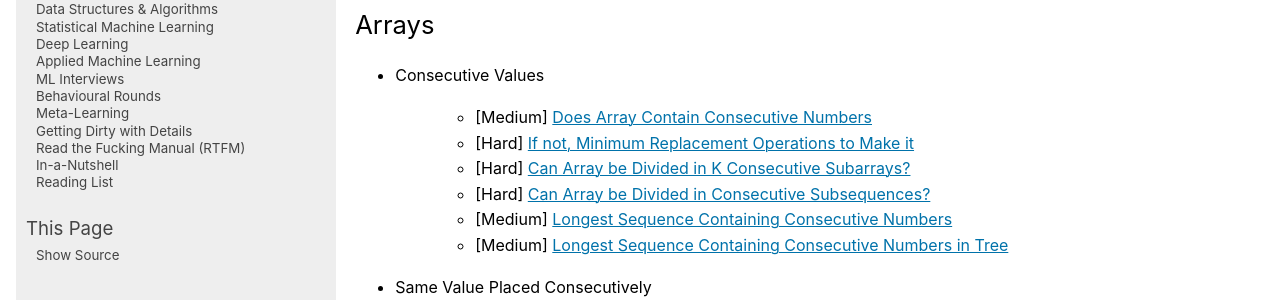
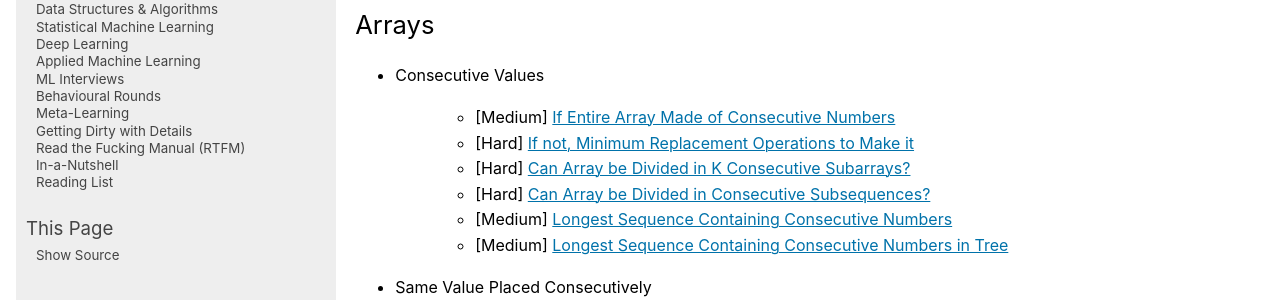
Before and after one commit to uselesstechjunks/leetcode, a Sphinx documentation site: the page built from docs/source/dsa/qb.rst, in a window 1280 px wide and 900 px high. Shown: the part 157-457 px from the top of the window. Built offline with Sphinx 7.4.7, drawn with Linux system fonts in a browser that asks for light colours; pages that are not in the unit, such as notebooks, are missing from menus.

Commit message:
Update qb.rst

```diff
--- a/docs/source/dsa/qb.rst
+++ b/docs/source/dsa/qb.rst
@@ -5,7 +5,7 @@ Arrays
 =====================================================================
 - Consecutive Values
 
-	- [Medium] `Does Array Contain Consecutive Numbers <https://leetcode.com/problems/check-if-an-array-is-consecutive/description/>`_
+	- [Medium] `If Entire Array Made of Consecutive Numbers <https://leetcode.com/problems/check-if-an-array-is-consecutive/description/>`_
 	- [Hard] `If not, Minimum Replacement Operations to Make it <https://leetcode.com/problems/minimum-number-of-operations-to-make-array-continuous/description/>`_
 	- [Hard] `Can Array be Divided in K Consecutive Subarrays? <https://leetcode.com/problems/hand-of-straights/description/>`_
 	- [Hard] `Can Array be Divided in Consecutive Subsequences? <https://leetcode.com/problems/split-array-into-consecutive-subsequences/>`_
```
